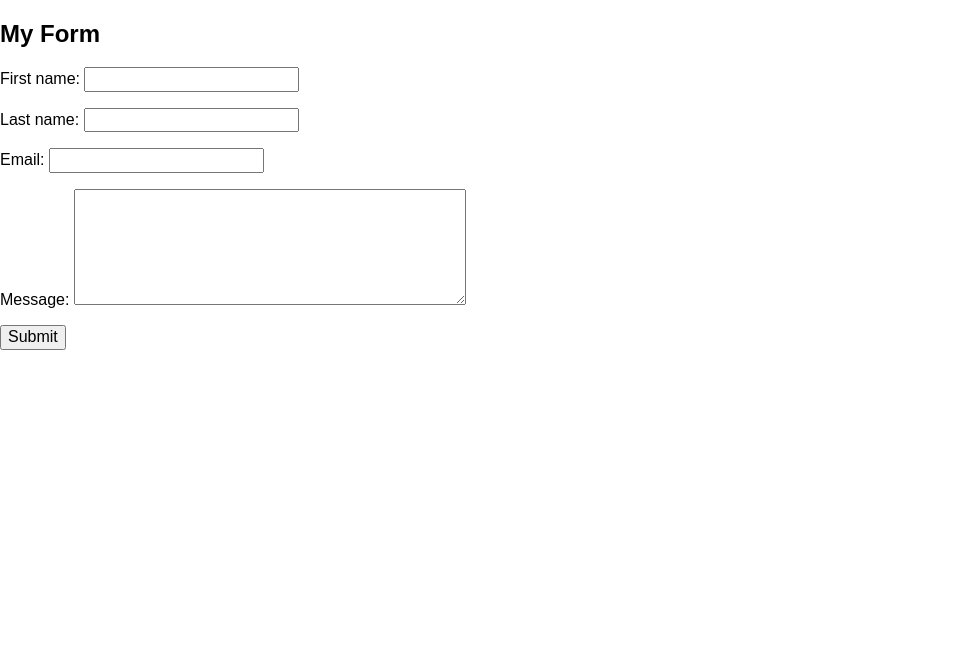
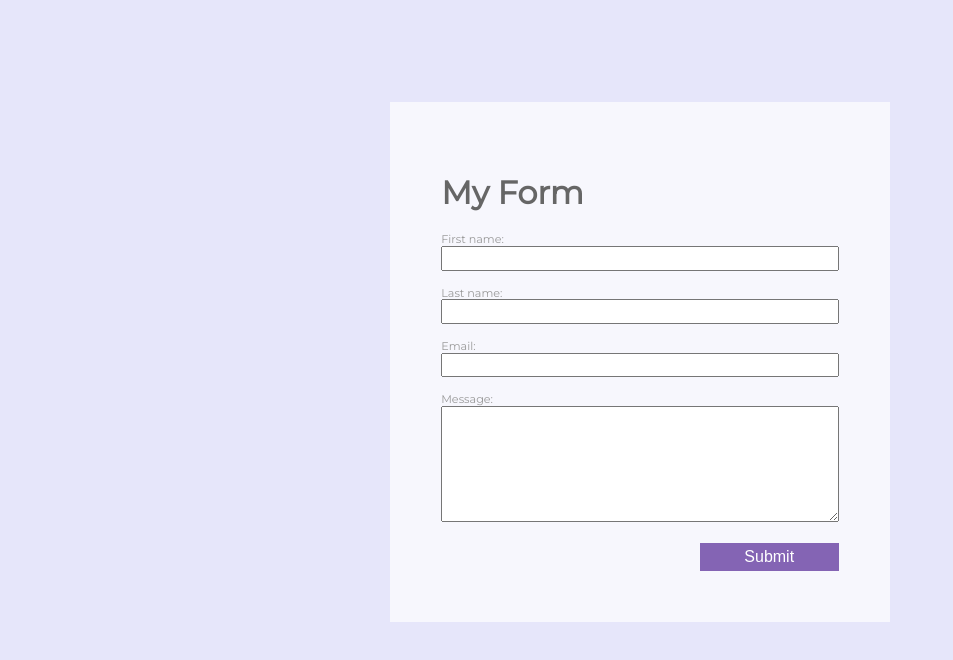
Before and after one commit to astrelzoff/hw_listeners_strelzoff_audrey, a plain HTML site: page index.html in a window 1280 px wide. Shown: the whole page, without its empty margins (0-953 px from the left). Drawn offline with Linux system fonts and the light colour scheme.

Commit message:
Add styling for form branch

```diff
--- a/css/main.css
+++ b/css/main.css
@@ -8,3 +8,53 @@ html {
 *::after {
     box-sizing: inherit;
 }
+
+body {
+    font-family: 'Montserrat', sans-serif;
+    background-color: lavender;
+}
+
+.container {
+    width: 80%;
+    margin: auto;
+}
+
+form {
+    margin: 10% auto;
+    background-color: rgba(255, 255, 255, 0.7);
+    width: 100%;
+    max-width: 500px;
+    padding: 5%;
+}
+
+h1 {
+    color: #666666;
+}
+
+label {
+    display: block;
+    width: 100%;
+    font-size: 0.7rem;
+    color: #999999;
+}
+
+input,
+textarea {
+    width: 100%;
+}
+
+[type="submit"] {
+    width: 35%;
+    position: relative;
+    right: 0;
+    left: 65%;
+    background-color: #8464b4;
+    border: 1px solid #8464b4;
+    color: white;
+    padding: 1% 0;
+}
+
+[type="submit"]:hover {
+    background-color: white;
+    color: #8464b4;
+}
--- a/index.html
+++ b/index.html
@@ -14,7 +14,7 @@
 <body>
     <div class="container">
         <form>
-            <h2>My Form</h2>
+            <h1>My Form</h1>
             <p>
                 <label>First name:</label>
                 <input name="firstName" type="text" id="fname">
```
